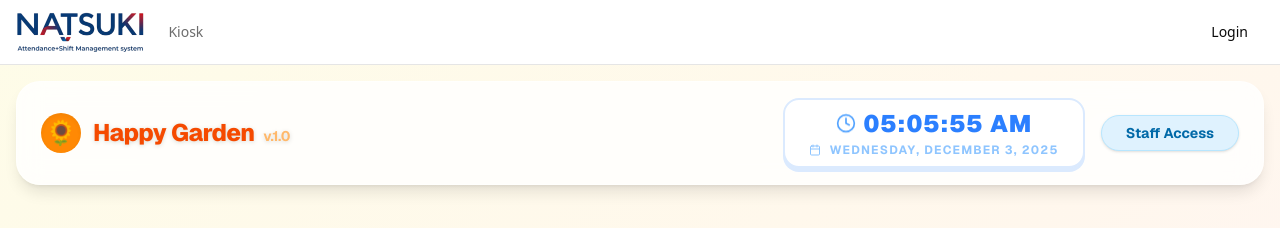
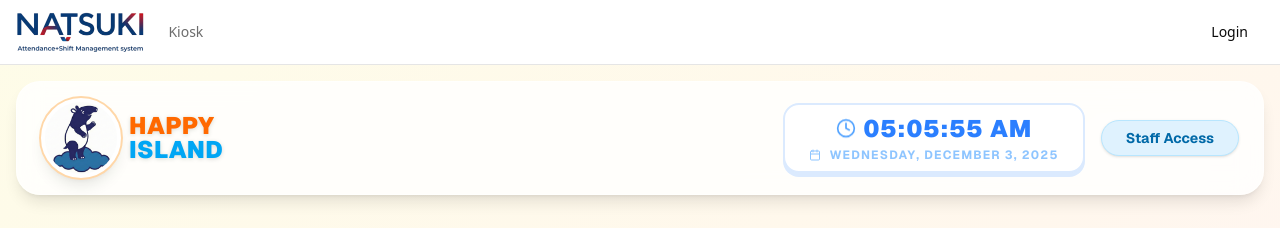
Before and after one commit to evanclan/natsuki-attendance, a Next.js app in the folder app/: page /kiosk in a window 1280 px wide. Shown: the top 228 px of the page. Built offline with nearby package versions, Linux system fonts and the light colour scheme; no server answers; the database is empty.

Commit message:
Update Happy Island logo to v4 and adjust spacing

```diff
--- a/app/src/app/kiosk/page.tsx
+++ b/app/src/app/kiosk/page.tsx
@@ -11,13 +11,20 @@ export default function StudentKioskPage() {
     return (
         <div className="min-h-screen flex flex-col bg-gradient-to-br from-yellow-50 via-orange-50 to-pink-50 font-sans">
             <header className="px-6 py-4 flex justify-between items-center sticky top-4 z-20 mx-4 mt-4 mb-6 rounded-3xl bg-white/80 backdrop-blur-md shadow-lg border border-white/50">
-                <div className="flex items-center gap-3">
-                    <div className="h-10 w-10 bg-orange-400 rounded-full flex items-center justify-center shadow-inner">
-                        <span className="text-2xl">🌻</span>
+                <div className="flex items-center gap-2">
+                    <img
+                        src="/images/happy_island_logo_v4.jpg"
+                        alt="Happy Island Logo"
+                        className="h-20 w-20 rounded-full object-contain bg-white shadow-lg border-4 border-white ring-2 ring-orange-200"
+                    />
+                    <div className="flex flex-col justify-center h-16">
+                        <h1 className="text-2xl font-black text-orange-500 tracking-wide leading-none drop-shadow-sm font-comic">
+                            HAPPY
+                        </h1>
+                        <h1 className="text-2xl font-black text-sky-500 tracking-wide leading-none drop-shadow-sm font-comic">
+                            ISLAND
+                        </h1>
                     </div>
-                    <h1 className="text-2xl font-extrabold text-orange-600 tracking-tight drop-shadow-sm">
-                        Happy Garden <span className="text-orange-300 font-bold text-sm ml-1">v.1.0</span>
-                    </h1>
                 </div>
 
                 <div className="flex items-center gap-4">
@@ -31,7 +38,7 @@ export default function StudentKioskPage() {
                         </Button>
                     </Link>
                 </div>
-            </header>
+            </header >
 
             <NewsCorner />
 
@@ -42,6 +49,6 @@ export default function StudentKioskPage() {
             <footer className="p-4 mx-4 mb-4 rounded-3xl bg-white/60 backdrop-blur-sm border border-white/50 shadow-inner">
                 <ActionLog role="student" />
             </footer>
-        </div>
+        </div >
     )
 }
```
Also changed, not shown: app/public/images/happy_island_logo_v4.jpg (added).
